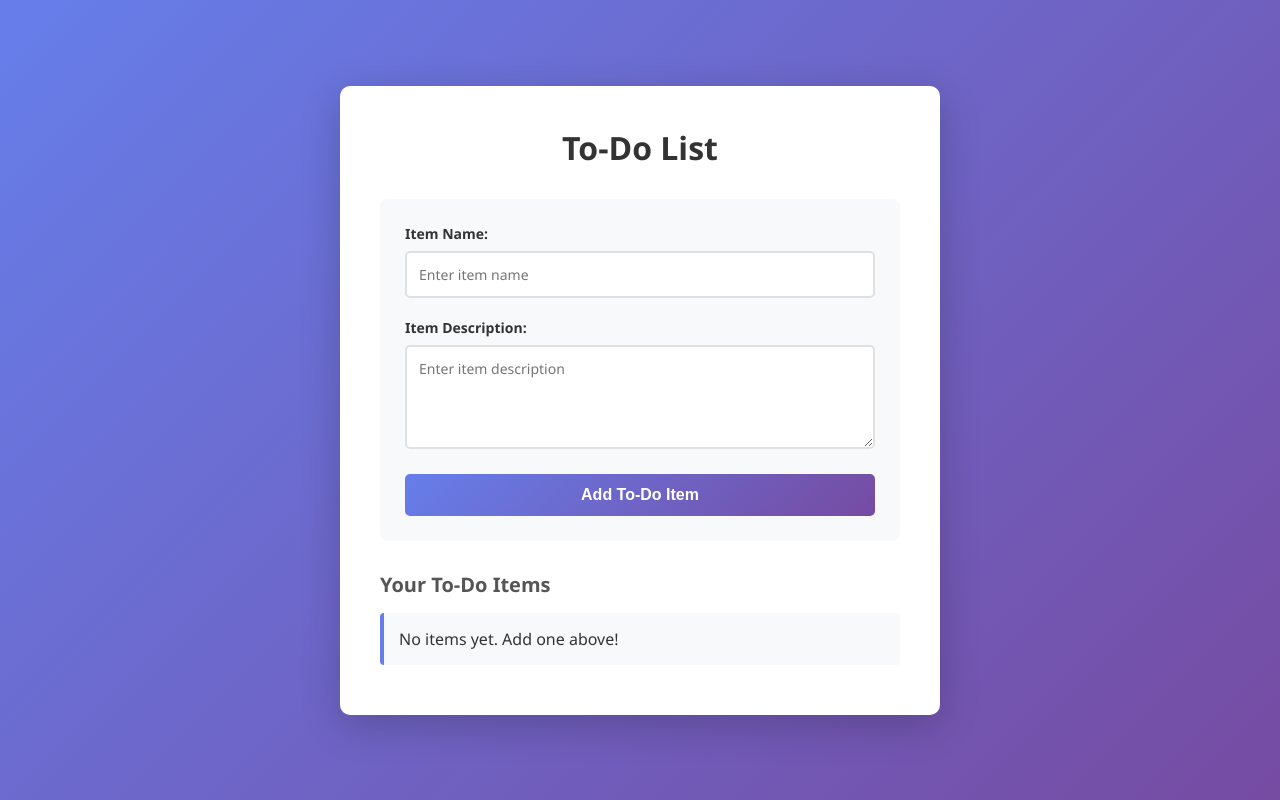
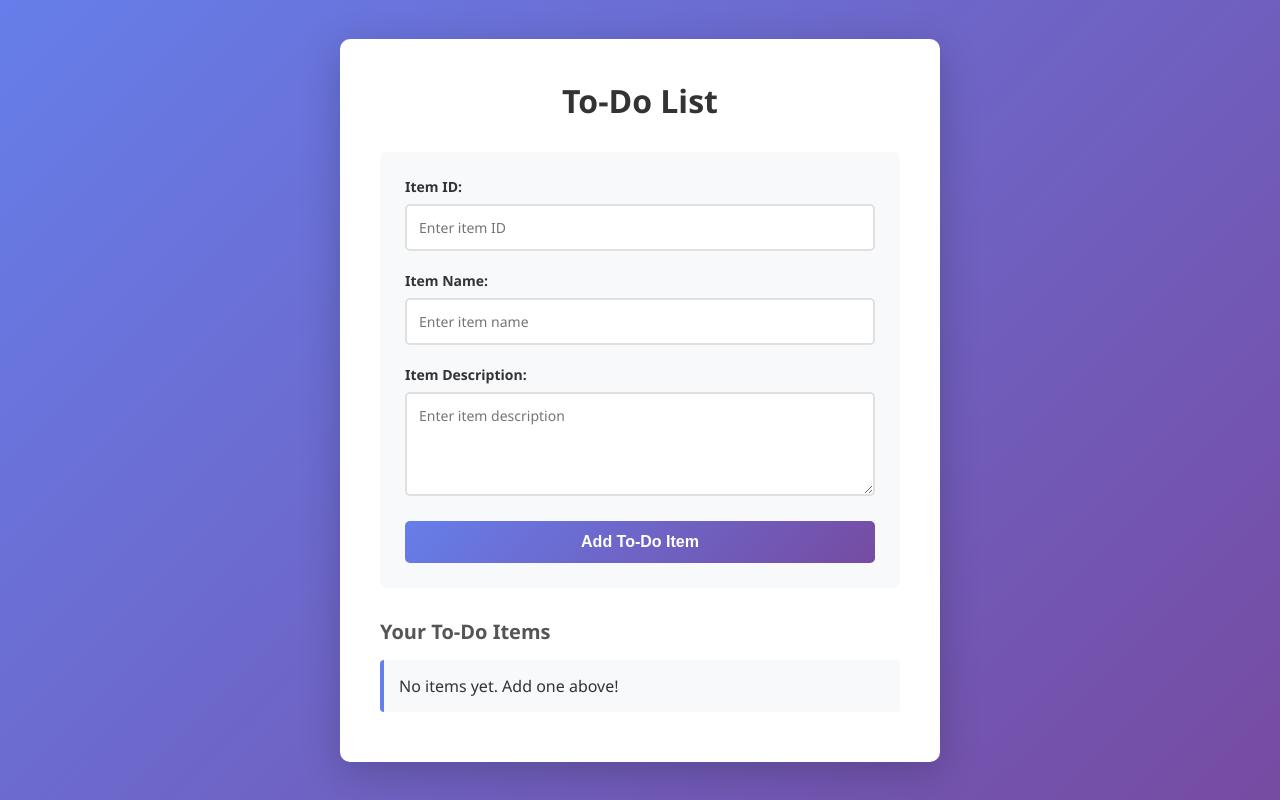
Before and after one commit to anandvicky24/tutedudegithubdemo, a Flask app: template templates/todo.html in a window 1280 px wide. Run offline with Flask 3, Linux system fonts and the light colour scheme; the template is opened without the code that fills it, so the values that code supplies are empty.

Commit message:
Add ItemID field to To-Do form

```diff
--- a/templates/todo.html
+++ b/templates/todo.html
@@ -12,6 +12,17 @@
 
         <div class="form-container">
             <form id="todoForm">
+                <div class="form-group">
+                    <label for="itemId">Item ID:</label>
+                    <input
+                        type="text"
+                        id="itemId"
+                        name="itemId"
+                        placeholder="Enter item ID"
+                        required
+                    >
+                </div>
+
                 <div class="form-group">
                     <label for="itemName">Item Name:</label>
                     <input
```
